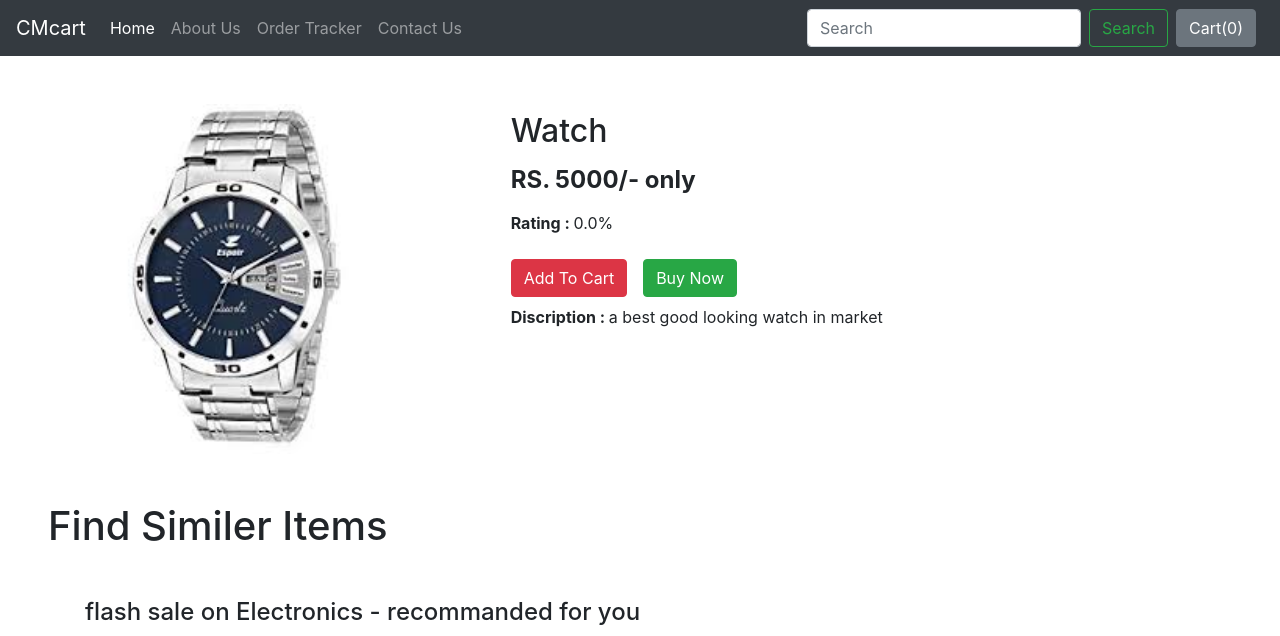
After one commit to KevinThoriya/E-commerce_DJango, a Django app: page /shop/product/1 in a window 1280 px wide. The commit adds this page. Shown: the top 636 px of the page. Run offline with Django 3.2, Linux system fonts and the light colour scheme; data comes from the database, SQL or seed files in the repository; some libraries are stand-ins or nearby versions.

Commit message:
quick view of product is added

```diff
--- /dev/null
+++ b/shop/templates/shop/CMcart.css
@@ -0,0 +1,40 @@
+.col-md-3
+{
+display: inline-block;
+margin-left:-4px;
+}
+.card-text{
+    height: 50px;
+    overflow: hidden;
+}
+.carousel-indicators .active {
+background-color: blue;
+}
+.col-md-3 img{
+width:auto;
+height:240px;
+}
+body .carousel-indicator li{
+background-color: blue;
+}
+body .carousel-indicators{
+bottom: 0;
+}
+body .carousel-control-prev-icon,
+body .carousel-control-next-icon{
+background-color: blue;
+}
+
+.carousel-control-next,
+.carousel-control-prev{
+    top: auto;
+    bottom:auto;
+    margin-top: 222px;
+}
+body .no-padding{
+padding-left: 0,
+padding-right: 0;
+}
+#prodImg{
+    width: 350px;
+}
--- a/shop/templates/shop/about.html
+++ b/shop/templates/shop/about.html
@@ -1,3 +1,3 @@
 {% extends "shop/basic.html"  %}
-{% block title %}About - shop{% endblock %}
+{% block title %}About - Chalo Mall cart{% endblock %}
 {% block body %}body for about{% endblock %}
--- a/shop/templates/shop/basic.html
+++ b/shop/templates/shop/basic.html
@@ -9,6 +9,8 @@
     <link rel="stylesheet" href="https://stackpath.bootstrapcdn.com/bootstrap/4.4.1/css/bootstrap.min.css"
         integrity="sha384-Vkoo8x4CGsO3+Hhxv8T/Q5PaXtkKtu6ug5TOeNV6gBiFeWPGFN9MuhOf23Q9Ifjh" crossorigin="anonymous">
     <title>{% block title  %} {%  endblock %}</title>
+    <link rel="stylesheet" href="/shop/templates/shop/CMcart.css">
+
     <style>
         {% block css  %} {%  endblock %}
     </style>
@@ -17,7 +19,7 @@
 <body>
 
     <nav class="navbar navbar-expand-lg navbar-dark bg-dark">
-        <a class="navbar-brand" href="#">CMcart</a>
+        <a class="navbar-brand" href="/shop/">CMcart</a>
         <button class="navbar-toggler" type="button" data-toggle="collapse" data-target="#navbarSupportedContent"
             aria-controls="navbarSupportedContent" aria-expanded="false" aria-label="Toggle navigation">
             <span class="navbar-toggler-icon"></span>
@@ -26,34 +28,27 @@
         <div class="collapse navbar-collapse" id="navbarSupportedContent">
             <ul class="navbar-nav mr-auto">
                 <li class="nav-item active">
-                    <a class="nav-link" href="#">Home <span class="sr-only">(current)</span></a>
+                    <a class="nav-link" href="/shop/">Home <span class="sr-only">(current)</span></a>
                 </li>
                 <li class="nav-item">
-                    <a class="nav-link" href="#">Link</a>
-                </li>
-                <li class="nav-item dropdown">
-                    <a class="nav-link dropdown-toggle" href="#" id="navbarDropdown" role="button"
-                        data-toggle="dropdown" aria-haspopup="true" aria-expanded="false">
-                        Dropdown
-                    </a>
-                    <div class="dropdown-menu" aria-labelledby="navbarDropdown">
-                        <a class="dropdown-item" href="#">Action</a>
-                        <a class="dropdown-item" href="#">Another action</a>
-                        <div class="dropdown-divider"></div>
-                        <a class="dropdown-item" href="#">Something else here</a>
-                    </div>
+                    <a class="nav-link" href="/shop/about">About Us </a>
                 </li>
                 <li class="nav-item">
-                    <a class="nav-link disabled" href="#" tabindex="-1" aria-disabled="true">Disabled</a>
-                </li>
+                        <a class="nav-link" href="/shop/tracker">Order Tracker</a>
+                    </li>
                 <li class="nav-item">
-                        <a class="nav-link" href="#">Cart(<span id="cart_counter" >0</span>)</a>
+                        <a class="nav-link" href="/shop/contact">Contact Us </a>
                     </li>
             </ul>
             <form class="form-inline my-2 my-lg-0">
                 <input class="form-control mr-sm-2" type="search" placeholder="Search" aria-label="Search">
                 <button class="btn btn-outline-success my-2 my-sm-0" type="submit">Search</button>
             </form>
+
+            <button id="cartpop" type="button" class="btn btn-secondary mx-2" data-container="body" data-toggle="popover" data-placement="bottom" data-html="true" data-content=".">
+            Cart(<span id="cart_counter" >0</span>)
+            </button>
+
         </div>
     </nav>
 
@@ -75,6 +70,11 @@
 
         {% block js %}
         {% endblock %}
+        <script>
+            var cartpop = document.getElementById('cartpop');
+            $('#cartpop').popover();
+            cartpop.setAttribute('data-content'," <h6>Chalo Mall Cart</h6> ");
+        </script>
     </body>
 
 </html>
--- /dev/null
+++ b/shop/templates/shop/contact.html
@@ -0,0 +1,3 @@
+{% extends "shop/basic.html"  %}
+{% block title %}Contact - CMcart{% endblock %}
+{% block body %}body for contet{% endblock %}
--- /dev/null
+++ b/shop/templates/shop/product.html
@@ -0,0 +1,172 @@
+{% extends "shop/basic.html"  %}
+{% block title %} {{product.product_name}} - CMcart{% endblock %}
+
+
+{% block css %}
+
+.col-md-3
+{
+display: inline-block;
+margin-left:-4px;
+}
+.card-text{
+    height: 50px;
+    overflow: hidden;
+}
+.carousel-indicators .active {
+background-color: blue;
+}
+.col-md-3 img{
+width:auto;
+height:240px;
+}
+body .carousel-indicator li{
+background-color: blue;
+}
+body .carousel-indicators{
+bottom: 0;
+}
+body .carousel-control-prev-icon,
+body .carousel-control-next-icon{
+background-color: blue;
+}
+
+.carousel-control-next,
+.carousel-control-prev{
+    top: auto;
+    bottom:auto;
+    margin-top: 222px;
+}
+body .no-padding{
+padding-left: 0,
+padding-right: 0;
+}
+#prodImg{
+    width: 350px;
+}
+
+
+
+
+{% endblock %}
+
+
+{% block body %}
+
+<div class="container-fluid">
+
+    <div class="row  mx-5 my-5 ">
+        <div class="col-md-4" >
+            <img src="/media/{{product.product_image}}" id="prodImg" />
+        </div>
+        <div class="col-md-8" >
+            <div class="row my-2 mx-5">
+                <h2>{{product.product_name|title}}</h2>
+            </div>
+            <div class="row my-2 mx-5 ">
+                <h4><b>RS. {{product.product_prize}}/- only</b></h4>
+            </div>
+            <div class="row  mx-5 ">
+                <p><b>Rating : </b>{{product.product_rating}}%</p>
+            </div>
+            <div class="row my-2 mx-5 ">
+                <button class="btn btn-info btn-danger cart  ">  Add To Cart  </button>
+                <a href="/shop/checkout/{{product.id}}"><button class="btn btn-success mx-3">  Buy Now  </button></a>
+            </div>
+            <div class="row my-2 mx-5 my-1">
+                <p><b>Discription : </b>{{product.product_disc}}</p>
+            </div>
+        </div>
+
+    </div>
+
+</div>
+<h1 class="mx-5 my-5">Find Similer Items</h1>
+<!-- new items  -->
+<div class="container">
+
+        {% for product , range , n_side in simiprod %}
+            <!--Slideshow starts here -->
+        <h4 calss="my-4"> flash sale on {{ product.0.product_category }} - recommanded for you </h4>
+        <div CLass="row">
+        <div id="demo{{ forloop.counter }}" class="col carousel slide my-3" data-ride="carousel">
+            <ul class="carousel-indicators">
+                <li data-target="#demo{{ forloop.counter }}" data-slide-to="0" class="active"></li>
+                {% for i in range %}
+                <li data-target="#demo{{ forloop.perentloop.counter }}" data-slide-to="{{i}}"></li>
+                {% endfor %}
+            </ul>
+            <div class="carousel-item active">
+                {% for i in product %}
+                <div class="col-xs-3 col-sm-3 col-md-3">
+                    <div class="card" style="width: 18rem;">
+                        <img src='/media/{{ i.product_image }}' class="card-img-top" alt="...">
+                        <div class="card-body">
+                            <h6 class="card-title">{{i.product_name}}</h6>
+                            <p class="card-text">{{ i.product_disc }}</p>
+                            <button id="pr{{i.id}}" class="btn btn-primary cart">Add to cart</button>
+                            <a href="/shop/product/{{ i.id }}"> <button id="qv{{i.id}}" class="btn btn-primary">Quick View</button></a>
+                        </div>
+                    </div>
+                </div>
+                {% if forloop.counter|divisibleby:4 and forloop.counter > 0 and not forloop.last %}
+            </div>
+            <div class="carousel-item">
+                {% endif %}
+                {% endfor %}
+            </div>
+        </div>
+
+
+
+            <!-- left and right controls for the slide -->
+            <a class="carousel-control-prev" href="#demo{{ forloop.counter }}" data-slide="prev">
+                <span class="carousel-control-prev-icon"></span>
+            </a>
+            <a class="carousel-control-next" href="#demo{{ forloop.counter }}" data-slide="next">
+                <span class="carousel-control-next-icon"></span>
+            </a>
+        </div>
+        {% endfor %}
+    </div>
+
+{% endblock %}
+{% block js %}
+<script>
+    var cart;
+    var cartpop = document.getElementById('cartpop');
+    // console.log(Object);
+
+    function init()
+    {
+        if(localStorage.getItem('cart') == null){
+            cart = {};
+        } else {
+            cart = JSON.parse(localStorage.getItem('cart'));
+            document.getElementById('cart_counter').innerHTML = Object.keys(cart).length;
+        }
+
+        $(".cart").click(function() {
+            strid = this.id.toString();
+            if( cart[strid] == undefined){
+                cart[strid] = 1;
+            } else {
+                cart[strid] += 1;
+            }
+            localStorage.setItem('cart' , JSON.stringify(cart));
+            document.getElementById('cart_counter').innerHTML = Object.keys(cart).length;
+        });
+
+
+    }
+
+    function clearcart(){
+        localStorage.setItem('cart', JSON.stringify({}));
+        cart = {};
+        document.getElementById('cart_counter').innerHTML = Object.keys(cart).length;
+    }
+
+    init();
+
+</script>
+{% endblock %}
--- /dev/null
+++ b/shop/templates/shop/search.html
@@ -0,0 +1,3 @@
+{% extends "shop/basic.html"  %}
+{% block title %}Search - CMcart{% endblock %}
+{% block body %}body for search{% endblock %}
--- /dev/null
+++ b/shop/templates/shop/tracker.html
@@ -0,0 +1,3 @@
+{% extends "shop/basic.html"  %}
+{% block title %}Order Tracker - CMcart{% endblock %}
+{% block body %}body for oder traker{% endblock %}
--- a/shop/urls.py
+++ b/shop/urls.py
@@ -5,6 +5,7 @@ urlpatterns = [
     path('', views.index, name="ShopIndex"),
     path('contact/', views.contact, name="contactUs"),
     path('about/', views.about, name="aboutUs"),
-    path('prouctView/', views.ProductView, name="productView"),
+    path('product/<int:id>', views.ProductView, name="productView"),
     path('tracker/', views.tracker, name="tracker"),
+    path('search/', views.search, name="search"),
 ]
--- a/shop/views.py
+++ b/shop/views.py
@@ -6,10 +6,10 @@ from math import ceil
 
 def index(request):
     allprod = []
-    catprods = Product.objects.values('category', 'id')
-    cats = {item['category'] for item in catprods}
+    catprods = Product.objects.values('product_category', 'id')
+    cats = {item['product_category'] for item in catprods}
     for cat in cats:
-        prod = Product.objects.filter(category=cat)
+        prod = Product.objects.filter(product_category=cat)
         n = len(prod)
         n_slide = n//4 + ceil(n/4 - n//4)
         allprod.append([prod , range(1,n_slide), n_slide])
@@ -17,15 +17,28 @@ def index(request):
     return render(request,'shop/index.html', params)
 
 def contact(request):
-    return HttpResponse("contact us")
+    params = {}
+    return render(request,'shop/contact.html',params)
 
 def about(request):
-    params = []
+    params = {}
     return render(request,'shop/about.html',params)
 
-def ProductView(request):
-    params=[]
-    return HttpResponse("product view")
+def ProductView(request, id):
+    #fetch product with id
+    product = Product.objects.filter(id=id)
+    prodcat = product[0].product_category
+    simiprod = Product.objects.filter(product_category=prodcat)
+    print(simiprod)
+    n = len(simiprod)
+    n_slide = n//4 + ceil(n/4 - n//4)
+    params = {'product':product[0], 'simiprod' : [[simiprod,range(1,n_slide), n_slide ], ] }
+    return render(request,'shop/product.html',params)
 
 def tracker(request):
-    return HttpResponse("tracking product delivery.")
+    params = {}
+    return render(request,'shop/tracker.html',params)
+
+def search(request):
+    params = {}
+    return render(request,'shop/search.html',params)
```
Also changed, not shown: shop/models.py (+5 -4 lines), shop/templates/shop/index.html (+37 -13 lines), db.sqlite3, shop/migrations/0004_auto_20191207_2304.py (added), shop/migrations/0005_product_product_rating.py (added).
